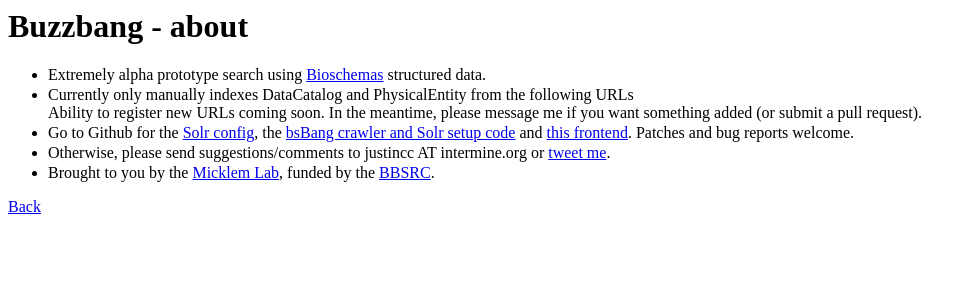
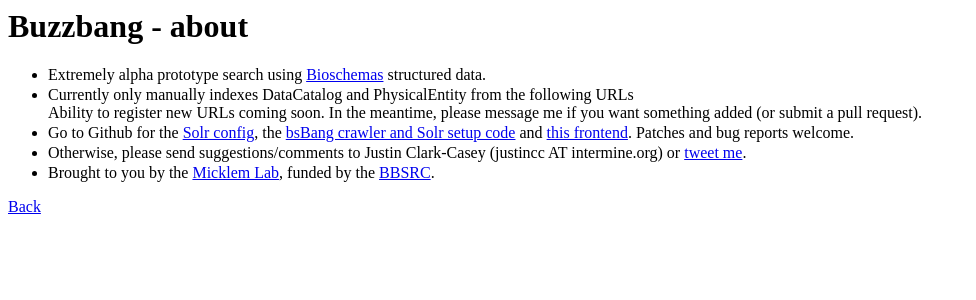
Before and after one commit to buzzbangorg/bsbang-frontend, a Flask app: template templates/about.html in a window 1280 px wide. Shown: the top 300 px of the page, without its empty margins (0-976 px from the left). Run offline with Flask 2, Linux system fonts and the light colour scheme; the template is opened without the code that fills it, so the values that code supplies are empty; parts of the project's set-up code (start-up, migrations or seed data) failed here and were passed over.

Commit message:
add my name more prominently to the about page

```diff
--- a/templates/about.html
+++ b/templates/about.html
@@ -21,7 +21,7 @@
             <li>Go to Github for the <a href="https://github.com/justinccdev/bsbang-solr-config">Solr config</a>,
             the <a href="https://github.com/justinccdev/bsbang-crawler">bsBang crawler and Solr setup code</a>
             and <a href="https://github.com/justinccdev/bsbang-frontend">this frontend</a>. Patches and bug reports welcome.</li>
-            <li>Otherwise, please send suggestions/comments to justincc AT intermine.org or <a href="https://twitter.com/justincc">tweet me</a>.</li>
+            <li>Otherwise, please send suggestions/comments to Justin Clark-Casey (justincc AT intermine.org) or <a href="https://twitter.com/justincc">tweet me</a>.</li>
             <li>Brought to you by the <a href="http://www.micklemlab.org/">Micklem Lab</a>, funded by the <a href='http://www.bbsrc.ac.uk/'>BBSRC</a>.</li>
         </ul>
     </p>
```
